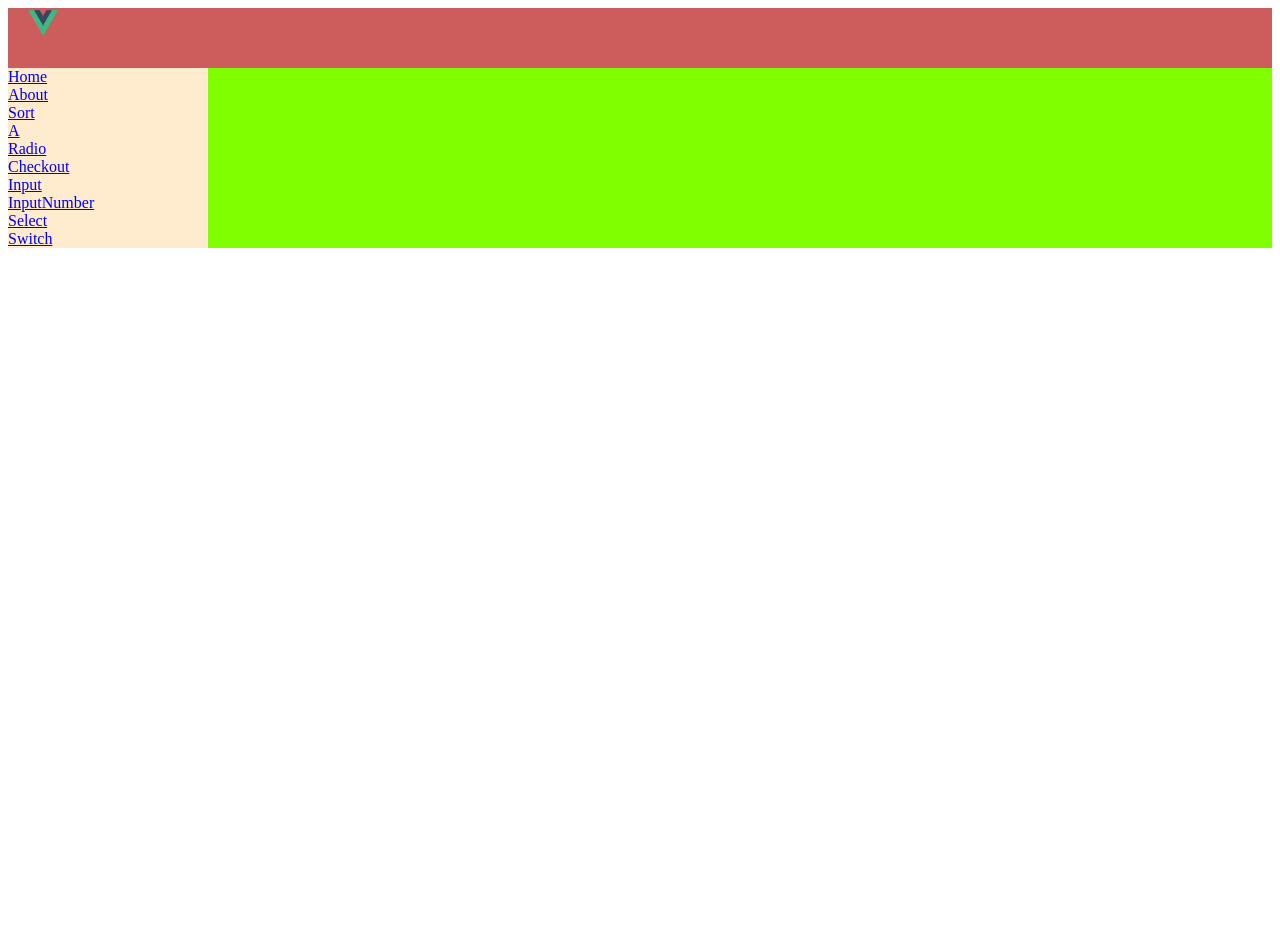
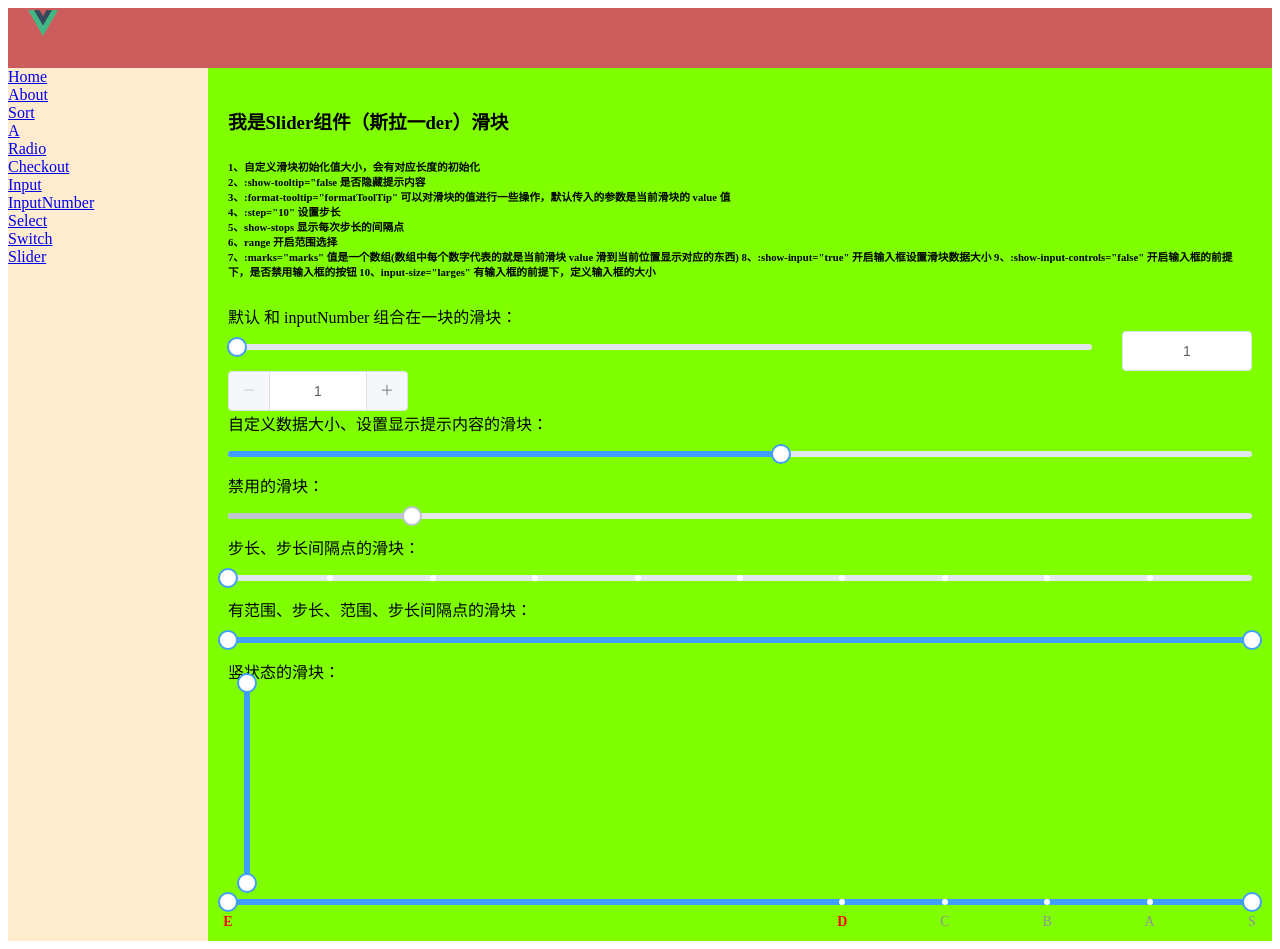
Before and after one commit to ilsourcecode/element-vue, a Vue app: page /slider in a window 1280 px wide. Before the commit the page ends 800 px from the top, so only its background shows below. Built offline with nearby package versions, Linux system fonts and the light colour scheme.

Commit message:
learn slider over!

```diff
--- a/src/App.vue
+++ b/src/App.vue
@@ -28,6 +28,8 @@
             <br>
             <router-link to="/switch">Switch</router-link>
             <br>
+            <router-link to="/slider">Slider</router-link>
+            <br>
           </el-aside>
 
           <el-main>
--- a/src/router/index.js
+++ b/src/router/index.js
@@ -68,6 +68,11 @@ const routes = [
     path: '/switch',
     name: 'Switch',
     component: () => import('../views/Switch.vue')
+  },
+  {
+    path: '/slider',
+    name: 'Slider',
+    component: () => import('../views/Slider.vue')
   }
 ]
 
--- /dev/null
+++ b/src/views/Slider.vue
@@ -0,0 +1,84 @@
+<template>
+  <div class="slider">
+    <h3>我是Slider组件（斯拉一der）滑块</h3>
+    <div class="block">
+      <h6>
+        1、自定义滑块初始化值大小，会有对应长度的初始化 <br>
+        2、:show-tooltip="false  是否隐藏提示内容 <br>
+        3、:format-tooltip="formatToolTip" 可以对滑块的值进行一些操作，默认传入的参数是当前滑块的 value 值 <br>
+        4、:step="10"  设置步长 <br>
+        5、show-stops  显示每次步长的间隔点 <br>
+        6、range 开启范围选择 <br>
+        7、:marks="marks" 值是一个数组(数组中每个数字代表的就是当前滑块 value 滑到当前位置显示对应的东西)
+        8、:show-input="true" 开启输入框设置滑块数据大小
+        9、:show-input-controls="false" 开启输入框的前提下，是否禁用输入框的按钮
+        10、input-size="larges" 有输入框的前提下，定义输入框的大小
+      </h6>
+      <span class="demonstration">默认</span>
+      和 inputNumber 组合在一块的滑块：<el-slider
+            :show-input="true"
+            :show-input-controls="false"
+            v-model="value1"
+            input-size="larges"></el-slider>
+      <el-input-number @change="handleChange" v-model="value1" :min="1" :max="100"></el-input-number>
+      <br>
+      自定义数据大小、设置显示提示内容的滑块：<el-slider :show-tooltip="true" :format-tooltip="formatToolTip" v-model="value2"></el-slider>
+      禁用的滑块：<el-slider v-model="value3" disabled></el-slider>
+      步长、步长间隔点的滑块：<el-slider v-model="value4" :step="10" show-stops></el-slider>
+      有范围、步长、范围、步长间隔点的滑块：<el-slider v-model="value5" :step="10" range show-stops></el-slider>
+      竖状态的滑块：<el-slider v-model="value6" :step="10" range height="200px" show-stops vertical></el-slider>
+      <el-slider :marks="marks" :step="10" range v-model="value7"></el-slider>
+    </div>
+
+  </div>
+</template>
+
+<script>
+  export default {
+    name: "Slider",
+    data() {
+      return {
+        value1: 0,
+        value2: 54,
+        value3: 18,
+        value4: 0,
+        value5: 0,
+        value6: 0,
+        value7: 0,
+        value8: 0,
+        marks: {
+          100: 'S',
+          90: 'A',
+          80: 'B',
+          70: 'C',
+          60: {
+            style: {
+              color: 'red'
+            },
+            label: this.$createElement('strong', 'D')
+          },
+          0: {
+            style: {
+              color: 'red'
+            },
+            label: this.$createElement("strong", 'E')
+          }
+        }
+      }
+    },
+    methods: {
+      formatToolTip(val) {
+        return val / 100;
+      },
+      handleChange(value) {
+        console.log(value);
+      }
+    }
+  }
+</script>
+
+<style scoped>
+  .toolTipClass {
+    color: red;
+  }
+</style>
```
